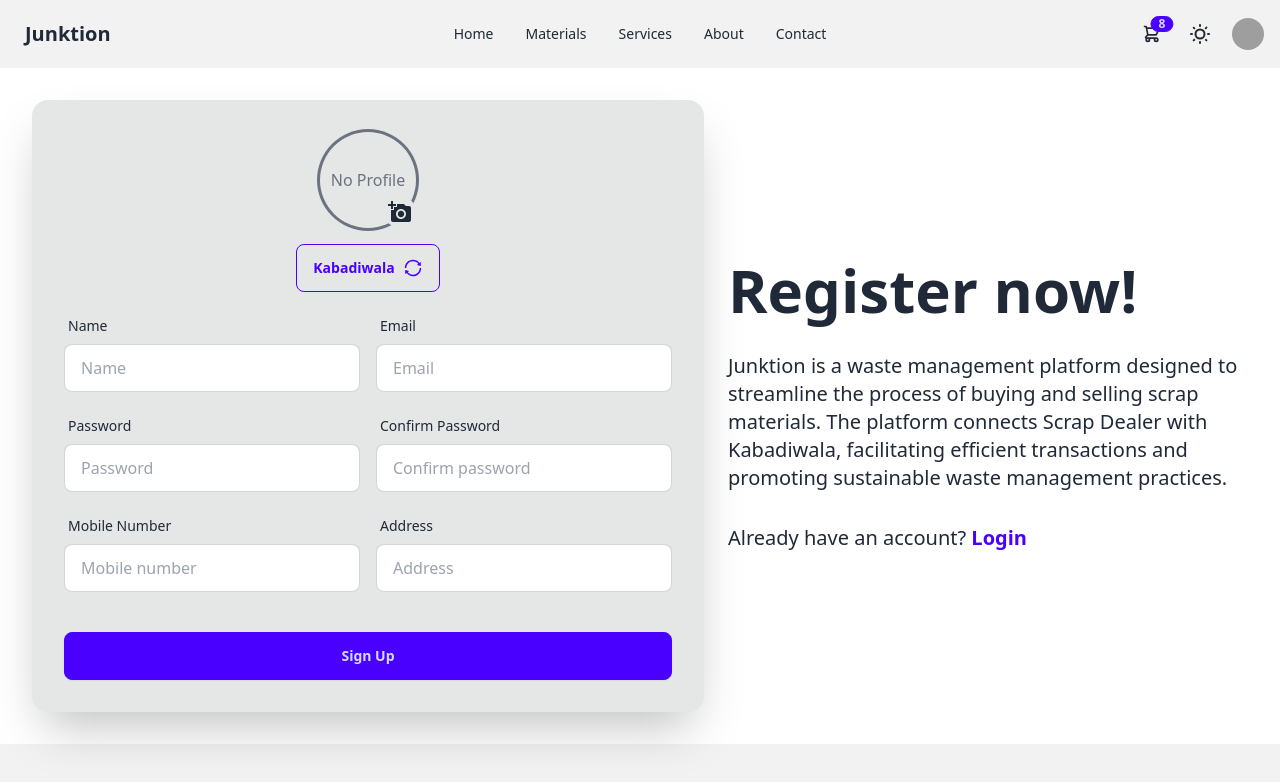
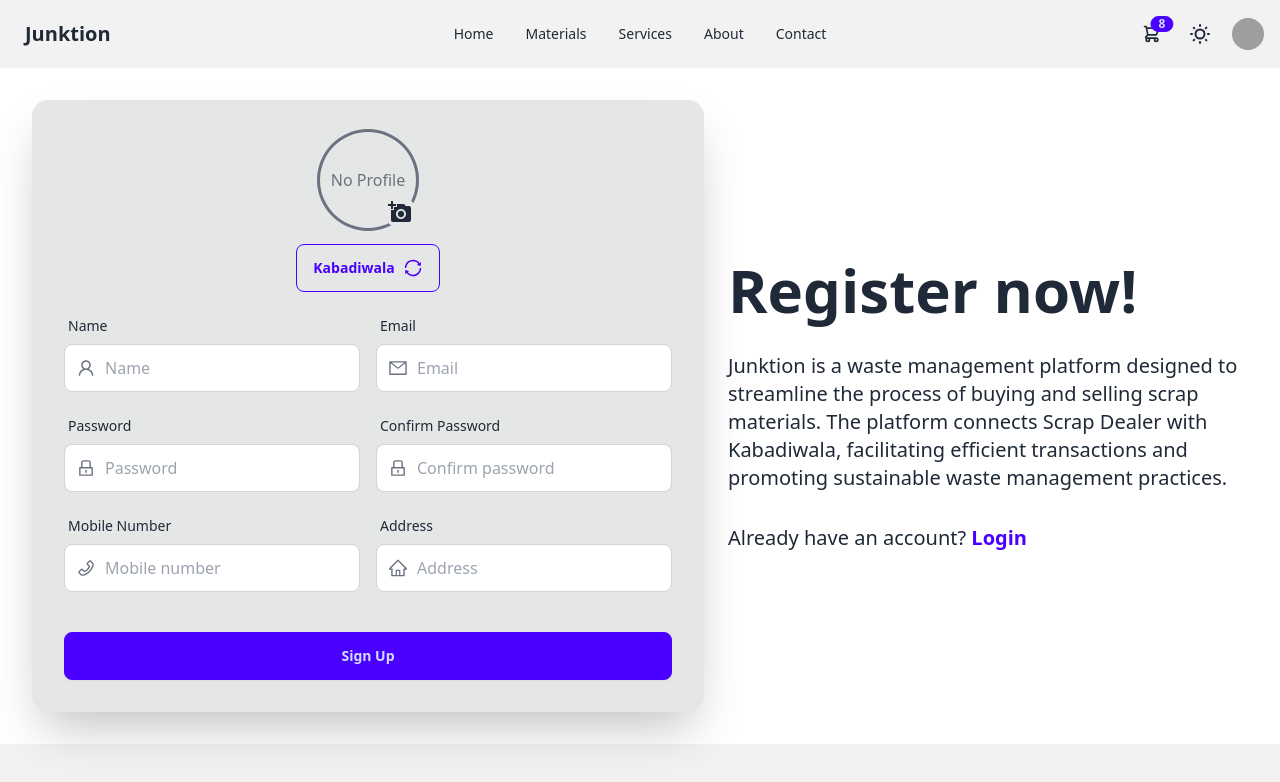
Before and after one commit to devmulkalwar/daisyUI, a React (Vite) app: page /login in a window 1280 px wide. Shown: the top 782 px of the page. Built offline with nearby package versions, Linux system fonts and the light colour scheme; grey boxes are pictures that could not be loaded; the HTML template or start-up script is replaced by a standard one.

Commit message:
Login page updated

```diff
--- a/src/Pages/Login.jsx
+++ b/src/Pages/Login.jsx
@@ -1,52 +1,86 @@
-import React from "react";
+import React, { useState } from 'react';
+import { AiOutlineLock, AiOutlineMail } from 'react-icons/ai'; // Lock and Mail icons
 
 const Login = () => {
+  const [email, setEmail] = useState('');
+  const [password, setPassword] = useState('');
+
+  const handleEmailChange = (event) => {
+    setEmail(event.target.value);
+  };
+
+  const handlePasswordChange = (event) => {
+    setPassword(event.target.value);
+  };
+
   return (
-    <div className="hero bg-base-200 flex-grow">
-      <div className="hero-content flex-col w-full">
-        <div className="text-center md:text-left">
-          <h1 className="text-5xl font-bold">Login now!</h1>
-          <div className="flex items-center mt-2 space-x-2">
-            <p className="text-md font-semibold">Don't have an account?</p>
-            <a href="/register" className="text-md font-semibold text-primary">
-              Register
+    <div className="flex justify-evenly mx-8 my-8 gap-6 items-center flex-col lg:flex-row-reverse flex-grow">
+      <div className="text-center lg:text-left max-w-4xl">
+        <h1 className="text-4xl lg:text-6xl font-bold">Welcome Back!</h1>
+        <p className="hidden lg:block mt-2 text-xl py-6">
+          Junktion is a waste management platform designed to streamline the process of buying and
+          selling scrap materials. Login to continue managing your waste and contributing to a
+          sustainable future.
+        </p>
+        <p className="mt-2 text-md lg:text-xl">
+          Don't have an account yet?
+          <a href="/signup" className="text-md font-semibold text-primary">
+            {' '}
+            Sign Up
           </a>
+        </p>
       </div>
-        </div>
-        <div className="card bg-base-100 w-full max-w-sm shrink-0 shadow-2xl">
-          <form className="card-body">
+
+      <div className="card w-full max-w-2xl shrink-0 shadow-2xl bg-base-300">
+        <form className="card-body grid grid-cols-1 gap-4">
+          {/* Email */}
           <div className="form-control">
             <label className="label">
               <span className="label-text">Email</span>
             </label>
+            <div className="relative">
               <input
                 type="email"
-                placeholder="email"
-                className="input input-bordered"
+                placeholder="Email"
+                value={email}
+                onChange={handleEmailChange}
+                className="input input-bordered w-full pl-10"
                 required
               />
+              <AiOutlineMail className="absolute left-3 top-1/2 transform -translate-y-1/2 text-xl text-gray-500" />
             </div>
+          </div>
+
+          {/* Password */}
           <div className="form-control">
             <label className="label">
               <span className="label-text">Password</span>
             </label>
+            <div className="relative">
               <input
                 type="password"
-                placeholder="password"
-                className="input input-bordered"
+                placeholder="Password"
+                value={password}
+                onChange={handlePasswordChange}
+                className="input input-bordered w-full pl-10"
                 required
               />
-              <label className="label">
-                <a href="#" className="label-text-alt link link-hover">
-                  Forgot password?
+              <AiOutlineLock className="absolute left-3 top-1/2 transform -translate-y-1/2 text-xl text-gray-500" />
+            </div>
+          </div>
+
+          {/* Forgot Password Link */}
+          <div className="form-control">
+            <a href="/forgot-password" className="text-sm text-primary text-right">
+              Forgot Password?
             </a>
-              </label>
           </div>
+
+          {/* Login Button */}
           <div className="form-control mt-6">
-              <button className="btn btn-primary">Login</button>
+            <button className="btn btn-primary w-full">Login</button>
           </div>
         </form>
-        </div>
       </div>
     </div>
   );
--- a/src/Pages/SignUp.jsx
+++ b/src/Pages/SignUp.jsx
@@ -1,15 +1,21 @@
-import React, { useState } from "react";
-import { AiOutlinePlus, AiOutlineSync } from "react-icons/ai"; // Plus and Loop icons
-import { MdAddAPhoto } from "react-icons/md";
+import React, { useState } from 'react';
+import {
+  AiOutlinePlus,
+  AiOutlineSync,
+  AiOutlineMail,
+  AiOutlineLock,
+  AiOutlineUser,
+  AiOutlinePhone,
+  AiOutlineHome,
+} from 'react-icons/ai'; // Plus, Loop, Mail, Lock, User, Phone, and Home icons
+import { MdAddAPhoto } from 'react-icons/md';
 
 const SignUp = () => {
-  const [role, setRole] = useState("Kabadiwala");
+  const [role, setRole] = useState('Kabadiwala');
   const [profilePic, setProfilePic] = useState(null);
 
   const handleRoleToggle = () => {
-    setRole((prevRole) =>
-      prevRole === "Kabadiwala" ? "Scrap Dealer" : "Kabadiwala"
-    );
+    setRole((prevRole) => (prevRole === 'Kabadiwala' ? 'Scrap Dealer' : 'Kabadiwala'));
   };
 
   const handleProfilePicChange = (event) => {
@@ -25,8 +31,8 @@ const SignUp = () => {
       setProfilePic(null);
     }
   };
+
   return (
-    // <div className="hero flex bg-base-200 flex-grow w-full">
     <div className="flex justify-evenly mx-8 my-8 gap-6 items-center flex-col lg:flex-row-reverse flex-grow">
       <div className="text-center lg:text-left max-w-4xl">
         <h1 className="text-4xl lg:text-6xl font-bold">Register now!</h1>
@@ -100,7 +106,15 @@ const SignUp = () => {
             <label className="label">
               <span className="label-text">Name</span>
             </label>
-            <input type="name" placeholder="Name" className="input input-bordered" required />
+            <div className="relative">
+              <input
+                type="name"
+                placeholder="Name"
+                className="input input-bordered w-full pl-10"
+                required
+              />
+              <AiOutlineUser className="absolute left-3 top-1/2 transform -translate-y-1/2 text-xl text-gray-500" />
+            </div>
           </div>
 
           {/* Email */}
@@ -108,7 +122,15 @@ const SignUp = () => {
             <label className="label">
               <span className="label-text">Email</span>
             </label>
-            <input type="email" placeholder="Email" className="input input-bordered" required />
+            <div className="relative">
+              <input
+                type="email"
+                placeholder="Email"
+                className="input input-bordered w-full pl-10"
+                required
+              />
+              <AiOutlineMail className="absolute left-3 top-1/2 transform -translate-y-1/2 text-xl text-gray-500" />
+            </div>
           </div>
 
           {/* Password */}
@@ -116,12 +138,15 @@ const SignUp = () => {
             <label className="label">
               <span className="label-text">Password</span>
             </label>
+            <div className="relative">
               <input
                 type="password"
                 placeholder="Password"
-              className="input input-bordered"
+                className="input input-bordered w-full pl-10"
                 required
               />
+              <AiOutlineLock className="absolute left-3 top-1/2 transform -translate-y-1/2 text-xl text-gray-500" />
+            </div>
           </div>
 
           {/* Confirm Password */}
@@ -129,12 +154,15 @@ const SignUp = () => {
             <label className="label">
               <span className="label-text">Confirm Password</span>
             </label>
+            <div className="relative">
               <input
                 type="password"
                 placeholder="Confirm password"
-              className="input input-bordered"
+                className="input input-bordered w-full pl-10"
                 required
               />
+              <AiOutlineLock className="absolute left-3 top-1/2 transform -translate-y-1/2 text-xl text-gray-500" />
+            </div>
           </div>
 
           {/* Mobile Number */}
@@ -142,12 +170,15 @@ const SignUp = () => {
             <label className="label">
               <span className="label-text">Mobile Number</span>
             </label>
+            <div className="relative">
               <input
                 type="tel"
                 placeholder="Mobile number"
-              className="input input-bordered"
+                className="input input-bordered w-full pl-10"
                 required
               />
+              <AiOutlinePhone className="absolute left-3 top-1/2 transform -translate-y-1/2 text-xl text-gray-500" />
+            </div>
           </div>
 
           {/* Address */}
@@ -155,7 +186,15 @@ const SignUp = () => {
             <label className="label">
               <span className="label-text">Address</span>
             </label>
-            <input type="text" placeholder="Address" className="input input-bordered" required />
+            <div className="relative">
+              <input
+                type="text"
+                placeholder="Address"
+                className="input input-bordered w-full pl-10"
+                required
+              />
+              <AiOutlineHome className="absolute left-3 top-1/2 transform -translate-y-1/2 text-xl text-gray-500" />
+            </div>
           </div>
 
           {/* Sign Up Button */}
@@ -165,7 +204,6 @@ const SignUp = () => {
         </form>
       </div>
     </div>
-    // </div>
   );
 };
 
```
Lines whose indentation alone changed are shown as unchanged.
